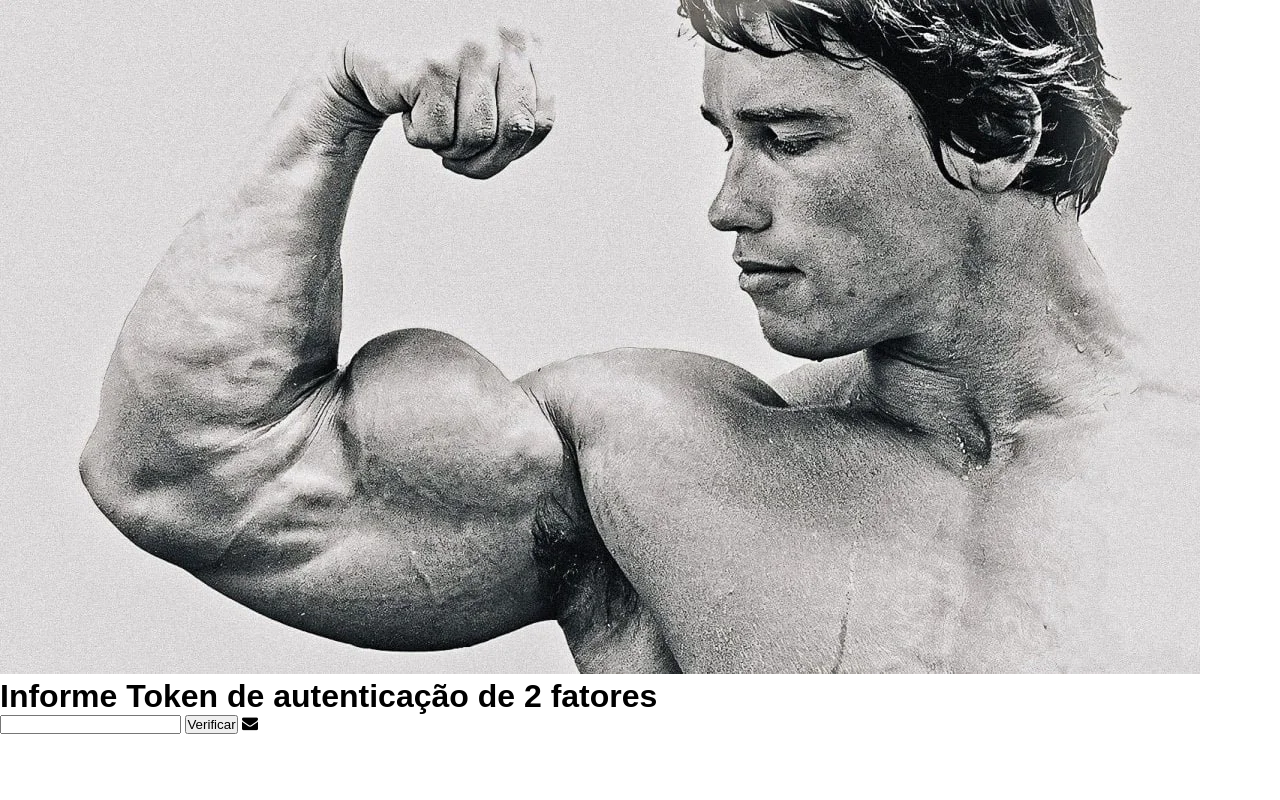
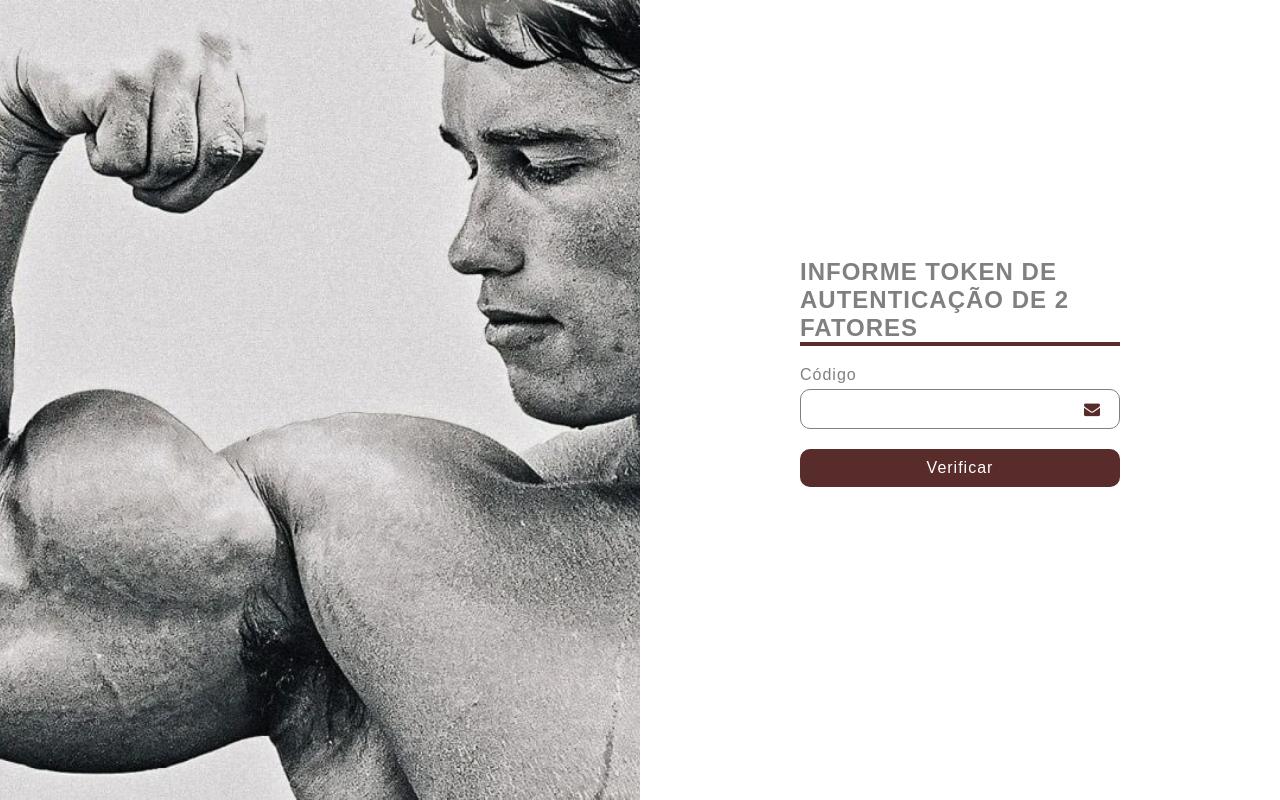
Before and after one commit to fabiozz/fitpill, a PHP site: page /project/autenticar.html in a window 1280 px wide. Run offline with PHP 8.4, Linux system fonts and the light colour scheme.

Commit message:
fix: página de autenticar não seguia modelo de css

```diff
--- a/project/autenticar.html
+++ b/project/autenticar.html
@@ -3,24 +3,27 @@
 <head>
     <meta charset="UTF-8">
     <meta name="viewport" content="width=device-width, initial-scale=1.0">
-    <link rel="stylesheet" href="../css/login.css">
+    <link rel="stylesheet" href="css/login.css">
     <link rel="stylesheet" href="https://cdnjs.cloudflare.com/ajax/libs/font-awesome/4.7.0/css/font-awesome.min.css">
     <title>Authenticator</title>
 </head>
 <body>
+    <section>
         <div class="image-box">
-        <img src="../img/arnold.jpg">
+            <img src="img/arnold.jpg">
         </div>
         <div class="content-box">
-        <div class="loginform">
-            <h1>Informe Token de autenticação de 2 fatores</h1>
+            <div class="form-box">
+                <h2>Informe Token de autenticação de 2 fatores</h2>
                 <form id="auth-form" action="autenticar.php" method="POST">
-                <label for="otp"></label>
+
                     <div class="input-box">
+                        <span>Código</span>
                         <input type="text" id="otp" name="otp" required>
-                    <input type="hidden" id="user" name="user" value="exampleUser"> <!-- Adicione o campo user aqui -->
-                    <button class="button" type="submit">Verificar</button>
                         <i class="fa fa-envelope"></i>
+                    </div>
+                    <div class="input-box">
+                        <input type="submit" value="Verificar">
                     </div>
                 </form>
                 <br>
@@ -28,6 +31,6 @@
                 <div class="resultado" id="resultado"></div>
             </div>
         </div>
-    <script src="autenticar.js"></script>
+    </section>
 </body>
 </html>
--- a/project/css/login.css
+++ b/project/css/login.css
@@ -105,7 +105,7 @@ section .content-box .form-box .input-box .show-password{
 
 section .content-box .form-box .input-box i {
     position: absolute;
-    margin-top: 12;
+    margin-top: 12px;
     right: 20px;
     font-size: 16px;
     color: #582c2b;
--- a/project/js/login.js
+++ b/project/js/login.js
@@ -23,5 +23,5 @@ async function submitLogin() {
     } catch (error) {
         console.error("Error:", error);
     }
-    window.location.href = "logged.html"
+    window.location.href = "autenticar.html"
 }
```
Also changed, not shown: project/registro.html (+2 -5 lines). Lines whose indentation alone changed are shown as unchanged.
